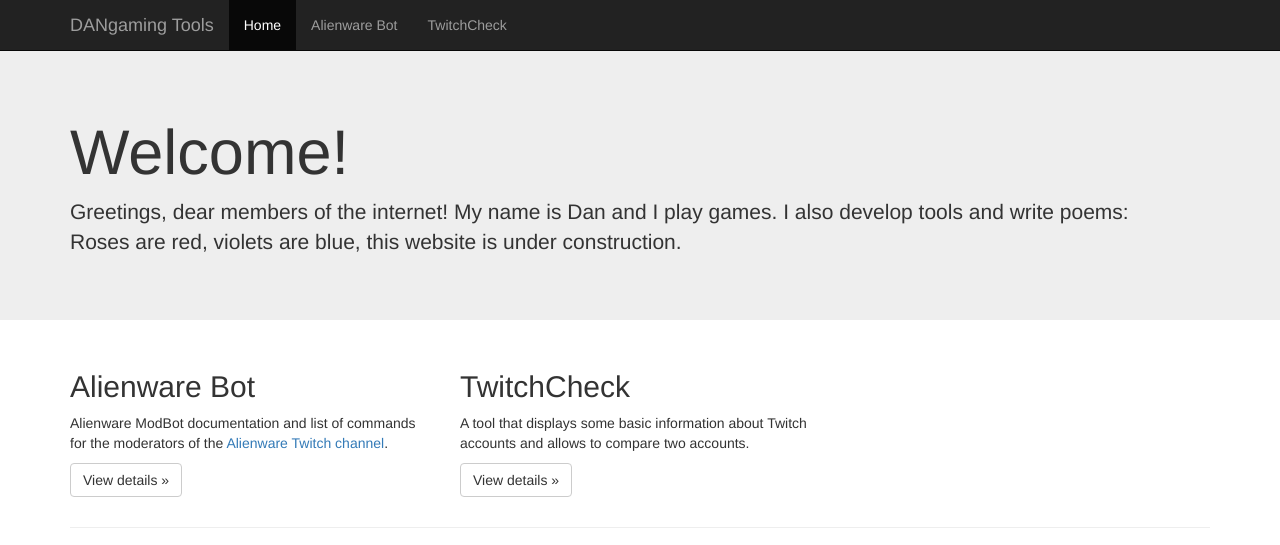
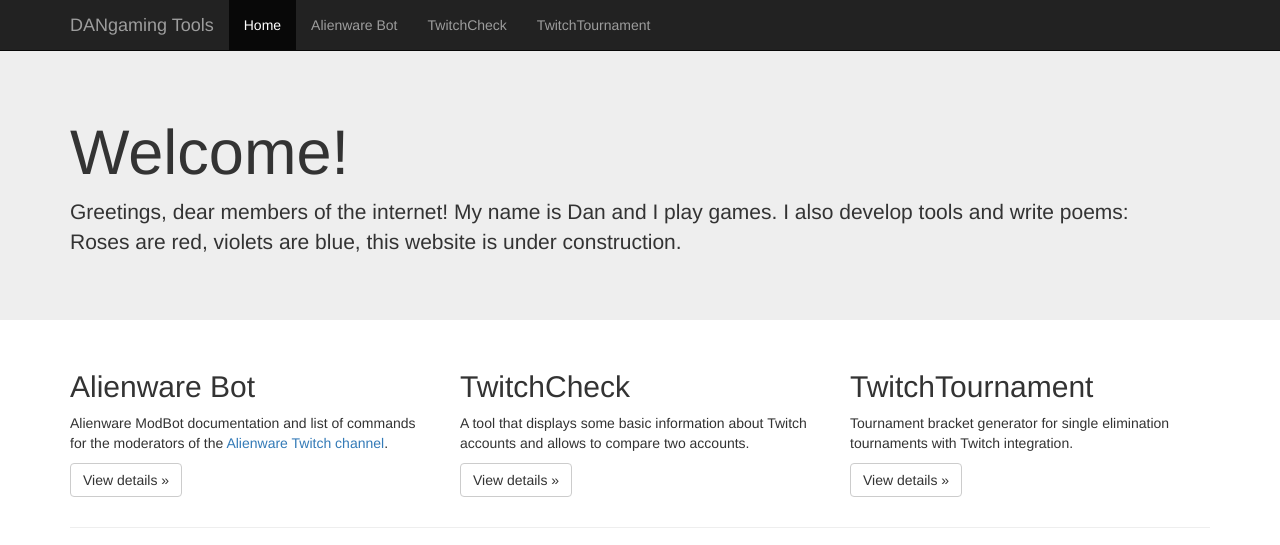
Before and after one commit to DANpcg/danpcg.github.io, a plain HTML site: page index.html in a window 1280 px wide. Shown: the top 545 px of the page. Drawn offline with nearby package versions, Linux system fonts and the light colour scheme; a script that the page names is missing.

Commit message:
Added TwitchTournament

```diff
--- a/index.html
+++ b/index.html
@@ -27,6 +27,7 @@
 				<li class="active"><a id="tab-home" href="#home">Home</a></li>
 				<li><a id="tab-awbot" href="#awbot">Alienware Bot</a></li>
 				<li><a id="tab-twitchcheck" href="#twitchcheck">TwitchCheck</a></li>
+				<li><a href="https://danpcg.github.io/TwitchTournament/">TwitchTournament</a></li>
 			</ul>
 		</div>
 	</div>
@@ -51,6 +52,11 @@
 					<h2>TwitchCheck</h2>
 					<p>A tool that displays some basic information about Twitch accounts and allows to compare two accounts.</p>
 					<p><a class="btn btn-default" href="#twitchcheck">View details &raquo;</a></p>
+				</div>
+				<div class="col-md-4">
+					<h2>TwitchTournament</h2>
+					<p>Tournament bracket generator for single elimination tournaments with Twitch integration.</p>
+					<p><a class="btn btn-default" href="https://danpcg.github.io/TwitchTournament/">View details &raquo;</a></p>
 				</div>
 			</div>
 		</div>
```
